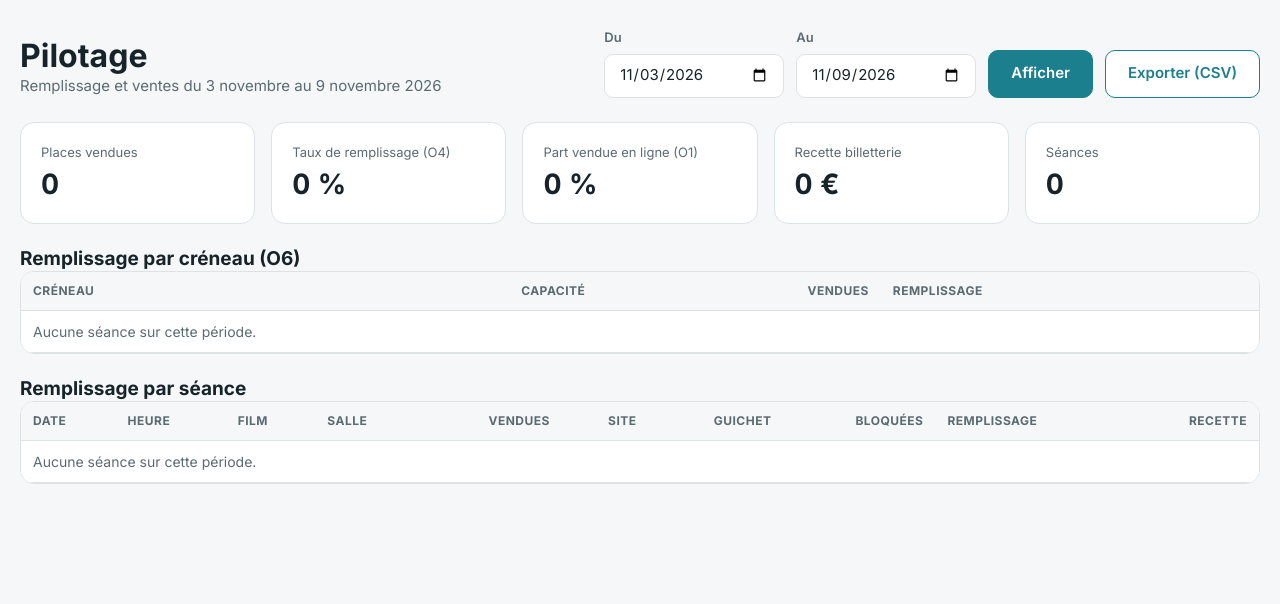
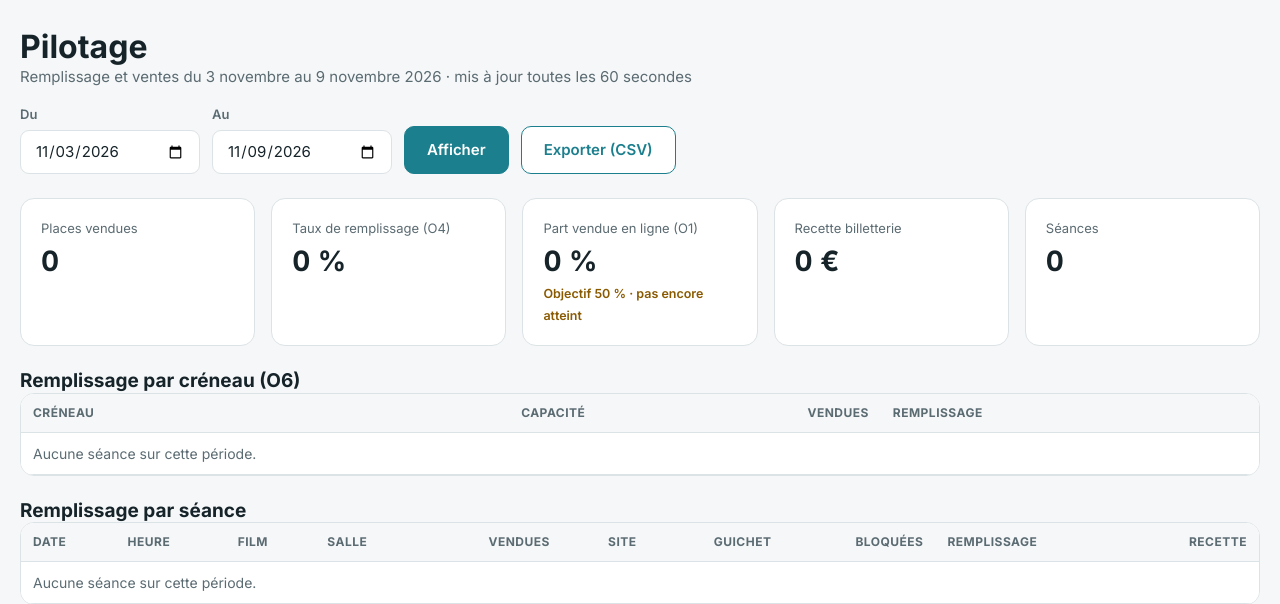
Before and after one commit to Neyliss/le-grand-cinema, a Django app: page /pilotage/ in a window 1280 px wide. Shown: the part 60-664 px from the top of the page. Run offline with Django 5.2, Linux system fonts and the light colour scheme; the visitor is signed in with stand-in values (Sample User, id 1); data that the repository does not hold is empty; parts of the project's set-up code (start-up, migrations or seed data) failed here and were passed over.

Commit message:
feat(pilotage): l'objectif de 50 % de ventes en ligne est suivi, et le tableau se met à jour tout seul
Tests d'acceptation de E7-US1 : un test par critère de la carte Trello.

```diff
--- a/grandcinema/settings.py
+++ b/grandcinema/settings.py
@@ -181,6 +181,8 @@
 DUREE_BLOCAGE_MINUTES = 10  # E2-US2 : sièges bloqués 10 minutes pendant le paiement
 PLACES_MAX_PAR_RESERVATION = 8
 RAFRAICHISSEMENT_PLAN_SECONDES = 5  # E2-US1 : plan mis à jour toutes les 5 secondes
+OBJECTIF_PART_EN_LIGNE = 50  # objectif O1 du bloc 1 : la moitié des places vendues sur le site
+RAFRAICHISSEMENT_PILOTAGE_SECONDES = 60  # E7-US1 : le tableau de remplissage se met à jour tout seul
 
 # --- Sécurité en production -----------------------------------------------------
 if not DEBUG:
--- a/pilotage/templates/pilotage/tableau.html
+++ b/pilotage/templates/pilotage/tableau.html
@@ -2,10 +2,11 @@
 {% block espace %}Pilotage{% endblock %}
 {% block titre %}Pilotage{% endblock %}
 {% block contenu %}
+<meta http-equiv="refresh" content="{{ rafraichissement }}">
 <div class="tool-head" style="display:flex;flex-wrap:wrap;justify-content:space-between;align-items:end;gap:16px">
   <div>
     <h1>Pilotage</h1>
-    <p class="muet">Remplissage et ventes du {{ debut|date:"j F" }} au {{ fin|date:"j F Y" }}</p>
+    <p class="muet">Remplissage et ventes du {{ debut|date:"j F" }} au {{ fin|date:"j F Y" }} · mis à jour toutes les {{ rafraichissement }} secondes</p>
   </div>
   <form class="filtres" method="get">
     <div class="champ"><label for="du">Du</label><input type="date" id="du" name="du" value="{{ debut|date:'Y-m-d' }}"></div>
@@ -18,7 +19,8 @@
 <section class="indicateurs" aria-label="Indicateurs">
   <div class="carte indicateur"><span>Places vendues</span><strong>{{ indicateurs.vendues }}</strong></div>
   <div class="carte indicateur"><span>Taux de remplissage (O4)</span><strong>{{ indicateurs.taux }} %</strong></div>
-  <div class="carte indicateur"><span>Part vendue en ligne (O1)</span><strong>{{ indicateurs.part_site }} %</strong></div>
+  <div class="carte indicateur"><span>Part vendue en ligne (O1)</span><strong>{{ indicateurs.part_site }} %</strong>
+    <small class="{% if objectif_atteint %}objectif-atteint{% else %}objectif-en-cours{% endif %}">Objectif {{ objectif_en_ligne }} % · {% if objectif_atteint %}atteint{% else %}pas encore atteint{% endif %}</small></div>
   <div class="carte indicateur"><span>Recette billetterie</span><strong>{{ indicateurs.recette|floatformat:0 }} €</strong></div>
   <div class="carte indicateur"><span>Séances</span><strong>{{ indicateurs.seances }}</strong></div>
 </section>
--- a/pilotage/views.py
+++ b/pilotage/views.py
@@ -7,6 +7,7 @@
 from datetime import date, timedelta
 from decimal import Decimal
 
+from django.conf import settings
 from django.db.models import Count, Q, Sum
 from django.http import HttpResponse
 from django.shortcuts import render
@@ -79,6 +80,9 @@
             "recette": sum((l["recette"] for l in lignes), Decimal("0")),
             "seances": len(lignes),
         },
+        "objectif_en_ligne": settings.OBJECTIF_PART_EN_LIGNE,
+        "objectif_atteint": vendues and round(100 * site / vendues) >= settings.OBJECTIF_PART_EN_LIGNE,
+        "rafraichissement": settings.RAFRAICHISSEMENT_PILOTAGE_SECONDES,
     })
 
 
--- a/static/css/site.css
+++ b/static/css/site.css
@@ -1661,3 +1661,13 @@
     border: 1px solid #000;
   }
 }
+
+.objectif-atteint {
+  color: var(--succes);
+  font-weight: 600;
+}
+
+.objectif-en-cours {
+  color: var(--alerte);
+  font-weight: 600;
+}
```
Also changed, not shown: outils_de_test/fabriques.py (+5 -4 lines), pilotage/tests/test_e7_us1_remplissage_export.py (added, +40 -0 lines).
